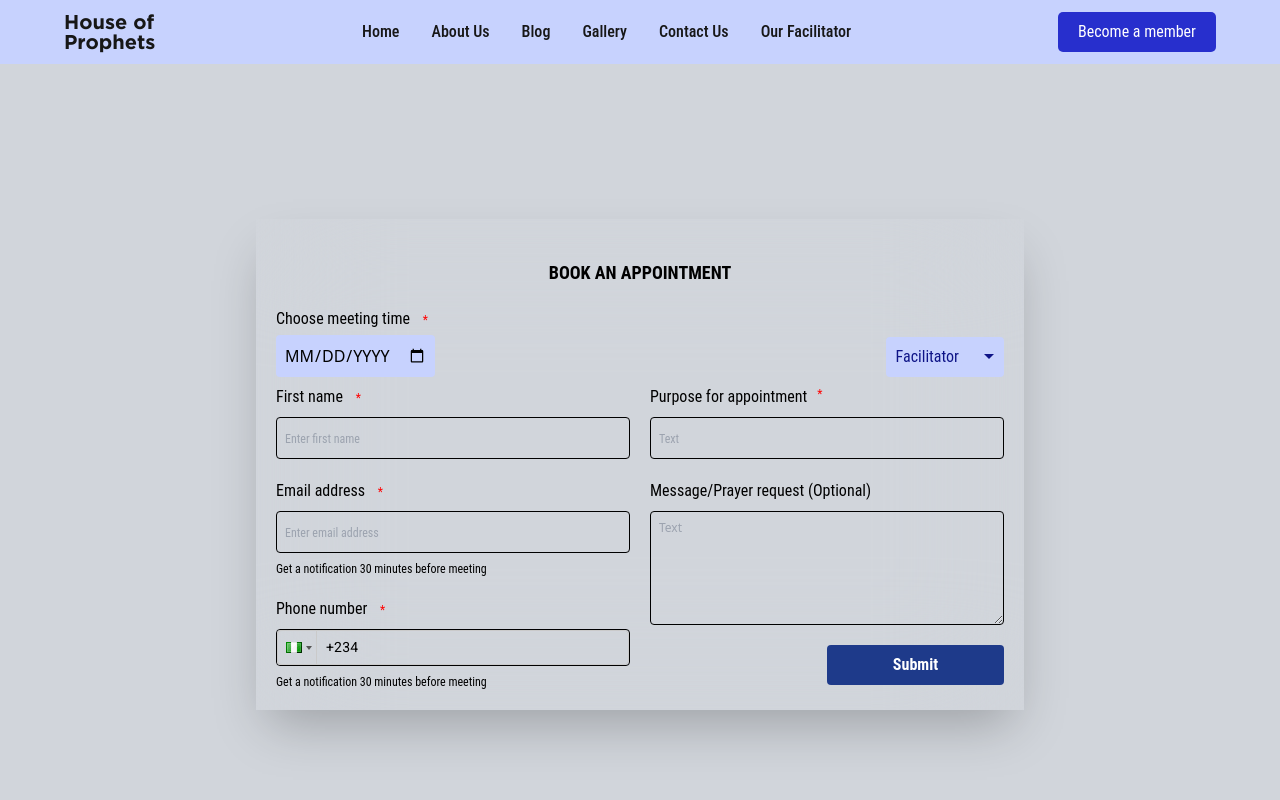
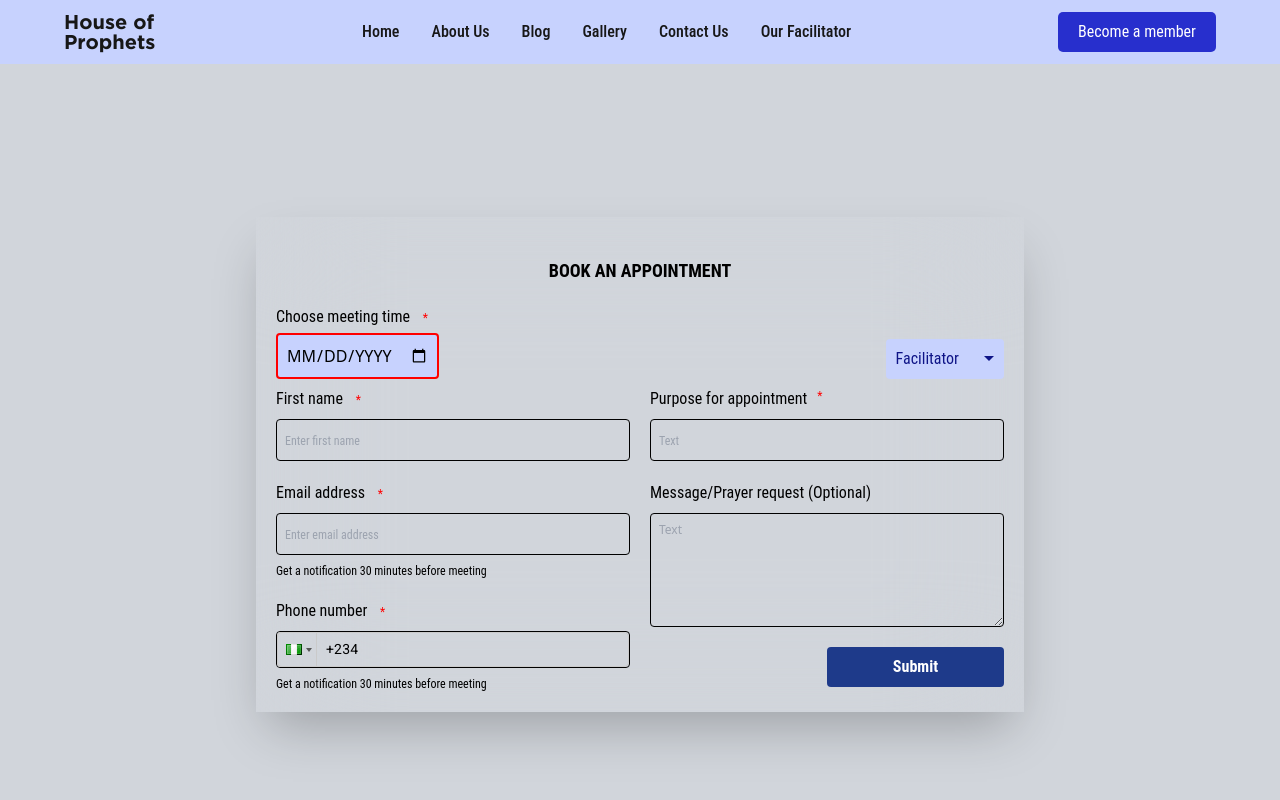
Before and after one commit to Hemazyn/house_of_prophet, a React (Vite) app: page /appointment in a window 1280 px wide. Shown: the top 800 px of the page. Built offline with nearby package versions, Linux system fonts and the light colour scheme.

Commit message:
date input fixed

```diff
--- a/src/App.css
+++ b/src/App.css
@@ -231,4 +231,3 @@
 .takeFull {
   height: 900px;
 }
-/* GALLERY SECTION */
--- a/src/components/Appointment.jsx
+++ b/src/components/Appointment.jsx
@@ -112,10 +112,10 @@
                               <div className="flex flex-row justify-between items-end mb-2">
                                    <div className="flex flex-col gap-1 w-fit">
                                         <label className="okay text-black font-roboto font-normal">Choose meeting time</label>
-                                        <input type="date" name="date" required value="dd/mm/yyyy"
-                                             className="bg-indigo-200 text-black rounded-[4px] placeholder:text-xs px-2 py-2 uppercase"
-                                        // onInvalid={(e) => e.target.setCustomValidity('Please choose a meeting date')}
-                                        // onInput={(e) => e.target.setCustomValidity('')}
+                                        <input type="date" name="date" required
+                                             className="bg-indigo-200 text-black rounded-[4px] placeholder:textxs px-2 py-2 uppercase font-normal"
+                                             onInvalid={(e) => e.target.setCustomValidity('Please choose a meeting date')}
+                                             onInput={(e) => e.target.setCustomValidity('')} style={{ border: "2px solid red" }}
                                         />
                                    </div>
 
```
